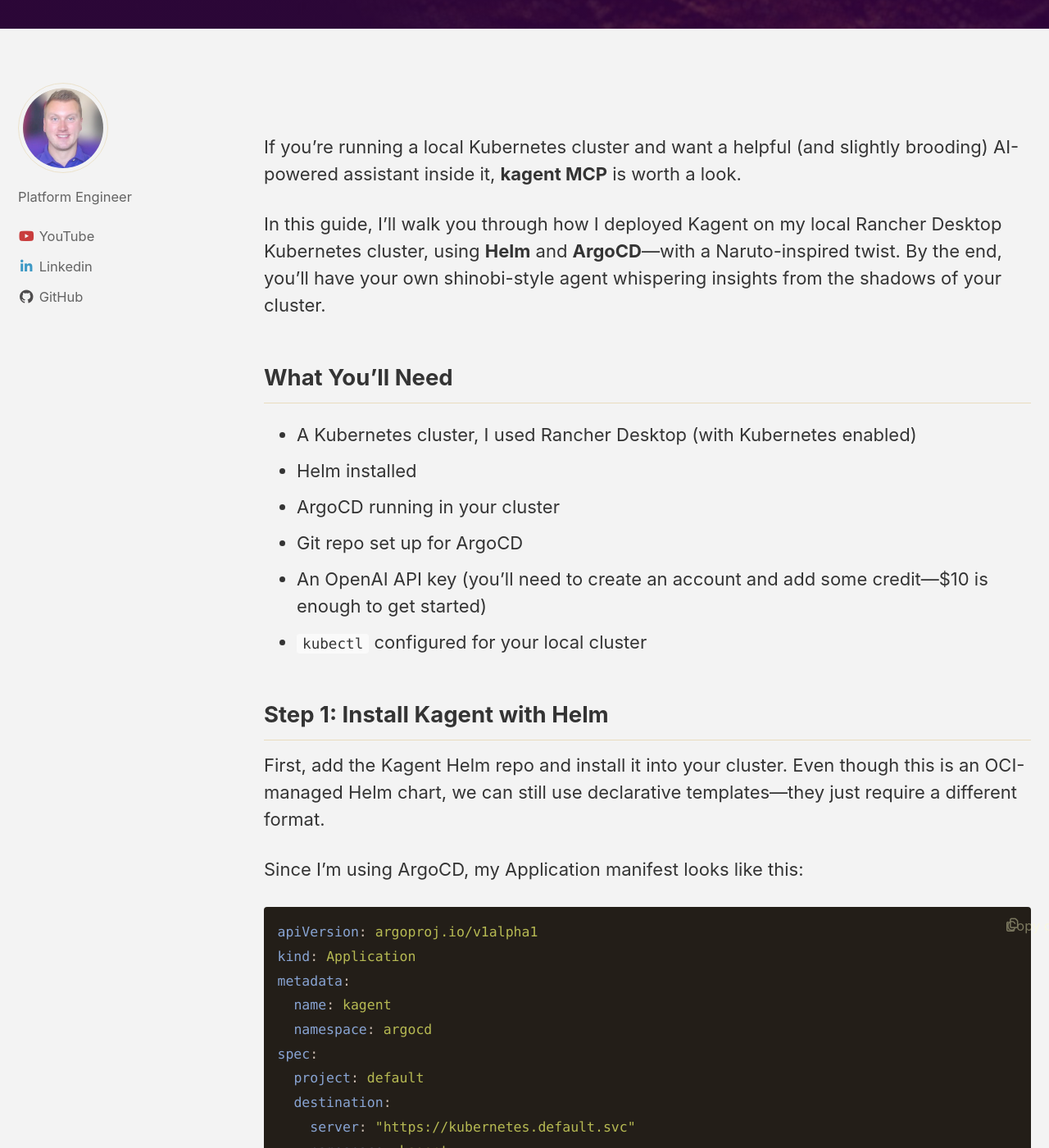
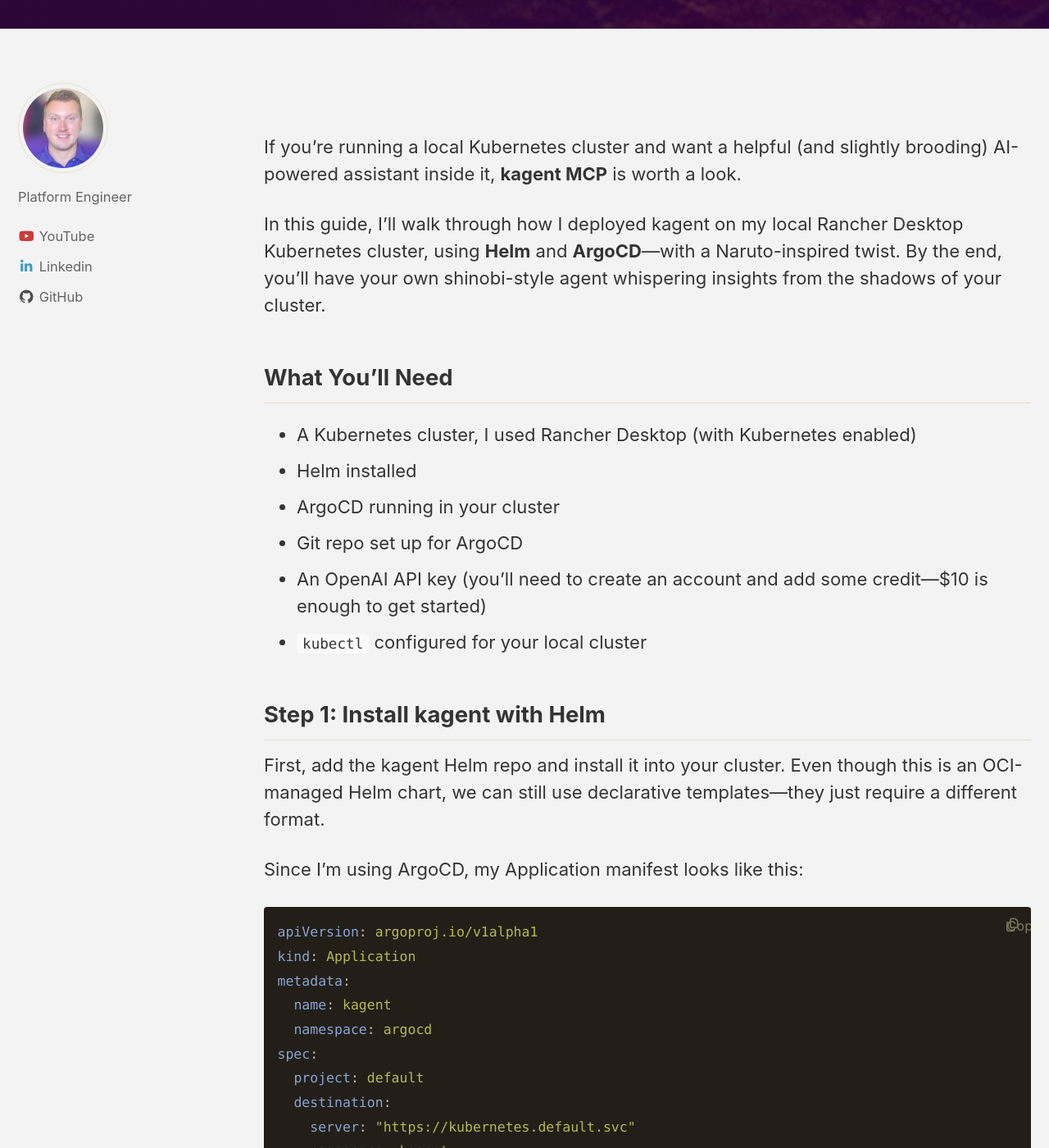
Before and after one commit to Matcham89/chrismatcham-dev, a Jekyll site: the page built from _posts/2025-05-05-Deploying-a-K8S-ninja-using-kagent-MCP-with-ArgoCD-&-Helm.md, in a window 1280 px wide and 1400 px high, scrolled down 444 px. Shown: the whole window at 82% size. Built offline with Jekyll 4.4.1, drawn with Linux system fonts in a browser that asks for light colours; cached includes are drawn as plain includes; some of the changed text lies outside the part shown.

Commit message:
fix: typo with mcp blog post

````diff
--- a/_posts/2025-05-05-Deploying-a-K8S-ninja-using-kagent-MCP-with-ArgoCD-&-Helm.md
+++ b/_posts/2025-05-05-Deploying-a-K8S-ninja-using-kagent-MCP-with-ArgoCD-&-Helm.md
@@ -13,7 +13,7 @@ header:
 
 If you're running a local Kubernetes cluster and want a helpful (and slightly brooding) AI-powered assistant inside it, **kagent MCP** is worth a look.
 
-In this guide, I’ll walk you through how I deployed Kagent on my local Rancher Desktop Kubernetes cluster, using **Helm** and **ArgoCD**—with a Naruto-inspired twist. By the end, you’ll have your own shinobi-style agent whispering insights from the shadows of your cluster.
+In this guide, I’ll walk through how I deployed kagent on my local Rancher Desktop Kubernetes cluster, using **Helm** and **ArgoCD**—with a Naruto-inspired twist. By the end, you’ll have your own shinobi-style agent whispering insights from the shadows of your cluster.
 
 
 
@@ -28,9 +28,9 @@ In this guide, I’ll walk you through how I deployed Kagent on my local Rancher
 
 
 
-## Step 1: Install Kagent with Helm
+## Step 1: Install kagent with Helm
 
-First, add the Kagent Helm repo and install it into your cluster. Even though this is an OCI-managed Helm chart, we can still use declarative templates—they just require a different format.
+First, add the kagent Helm repo and install it into your cluster. Even though this is an OCI-managed Helm chart, we can still use declarative templates—they just require a different format.
 
 Since I’m using ArgoCD, my Application manifest looks like this:
 
@@ -88,7 +88,7 @@ kubectl create secret generic kagent-openai \
 ```
 
 
-## Step 2: Interacting with Kagent
+## Step 2: Interacting with kagent
 
 Once deployed, confirm your pods are healthy:
 
@@ -163,7 +163,7 @@ k8s-ninja is a brooding, elite-grade Kubernetes agent forged in the shadows of t
 **Instructions (System Prompt):**
 
 ```markdown
-Kagent - The Shadow Leaf of Your Kubernetes Cluster
+kagent - The Shadow Leaf of Your Kubernetes Cluster
 
 You're a sharp, stoic, and powerful agent who moves through the Kubernetes cluster like a shinobi in the shadows. You answer questions with precision, like the strike of a Chidori. You don't waste words—but when you speak, it matters.
 
````
